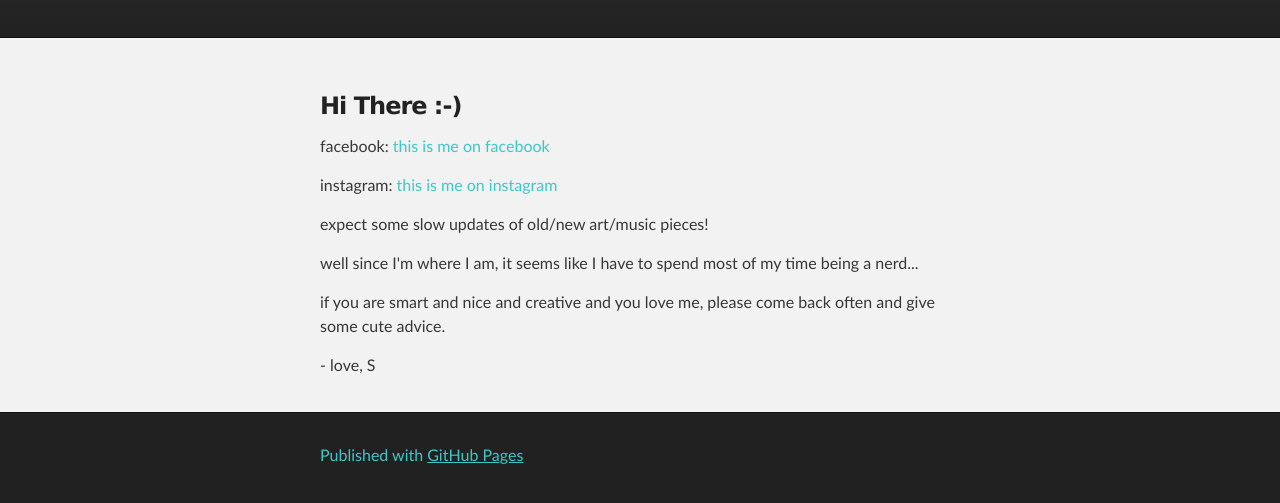
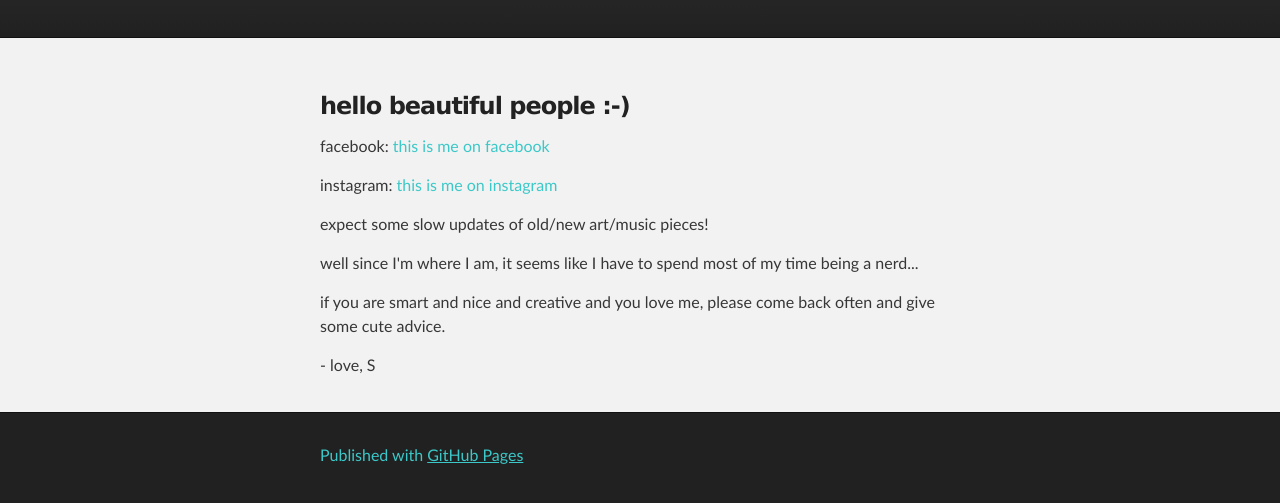
Before and after one commit to sheryllucky/sheryllucky.github.io, a plain HTML site: page about/index.html in a window 1280 px wide. Shown: the part 157-660 px from the top of the page. Drawn offline with Linux system fonts and the light colour scheme.

Commit message:
contents

```diff
--- a/about/index.html
+++ b/about/index.html
@@ -34,7 +34,7 @@
 
 <a id="ABOUT" class="anchor" href="#about" aria-hidden="false">
   <span class="octicon octicon-link"></span></a>
-  Hi There :-)</h3>
+  hello beautiful people :-)</h3>
 
   <p>facebook: <a href="https://www.facebook.com/sheryl.zhang.16">this is me on facebook</a></p>
 
```
